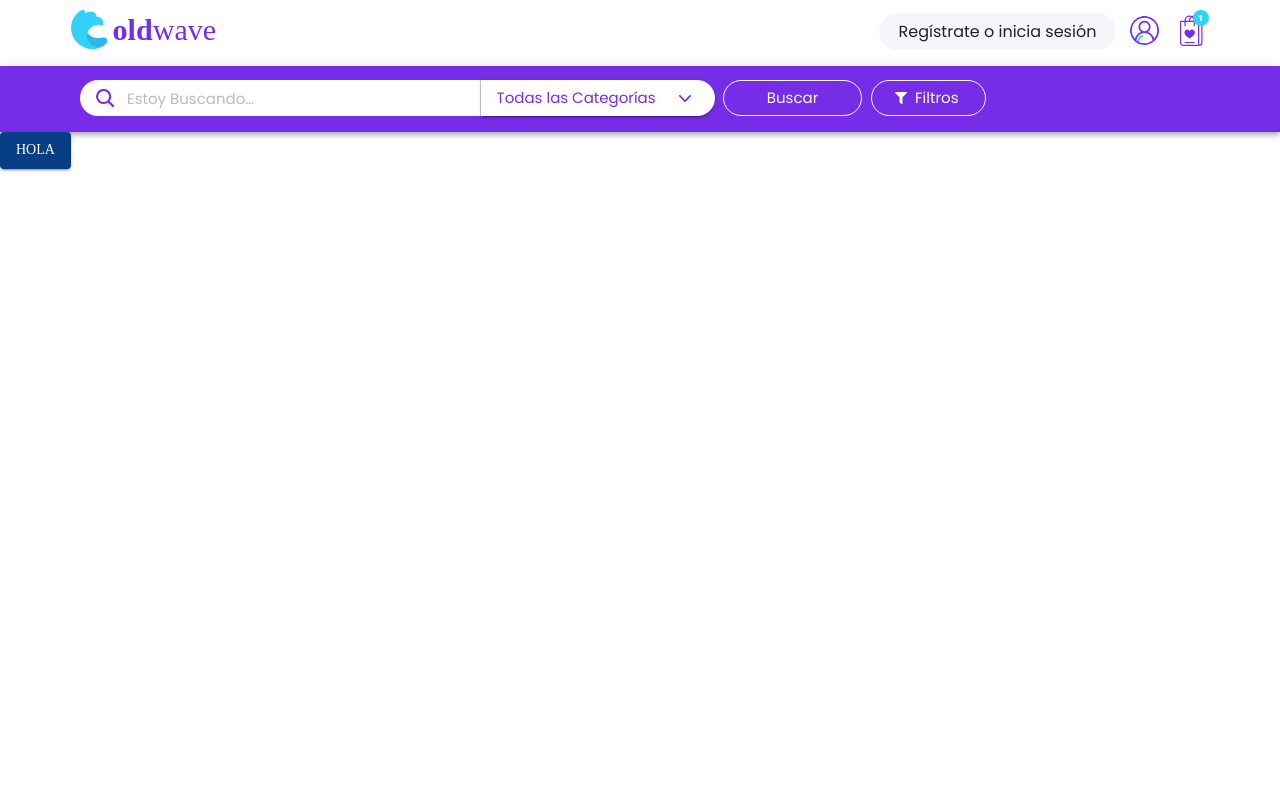
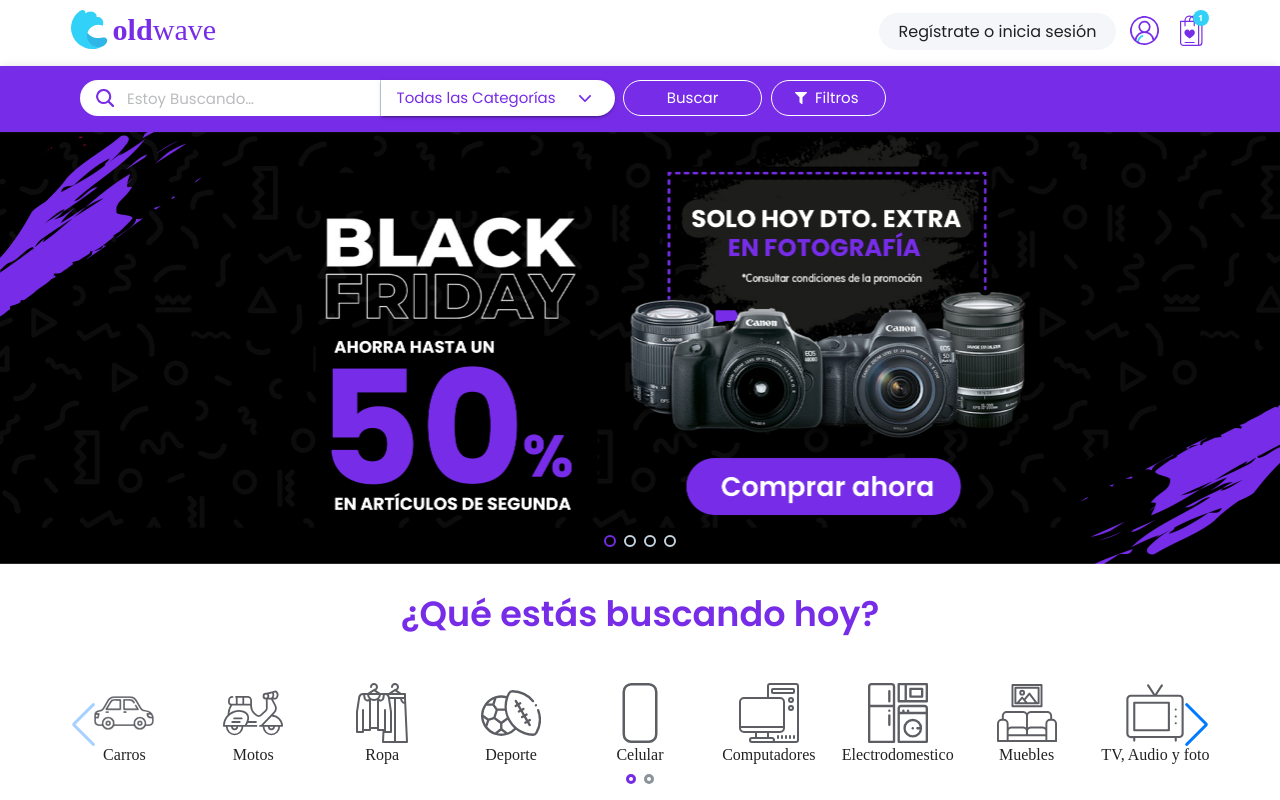
Before and after one commit to juancr5/Old_Wave-React-Front, a React (Create React App) app: page / in a window 1280 px wide. Built offline with nearby package versions, Linux system fonts and the light colour scheme.

Commit message:
Sliders Image & Icons

```diff
--- a/package.json
+++ b/package.json
@@ -15,6 +15,7 @@
     "react-dom": "^17.0.2",
     "react-router-dom": "^6.2.2",
     "react-scripts": "5.0.0",
+    "swiper": "^8.0.7",
     "web-vitals": "^2.1.4"
   },
   "scripts": {
--- a/src/assets/StyleParameters.js
+++ b/src/assets/StyleParameters.js
@@ -1,6 +1,9 @@
 import {createTheme} from '@mui/material/styles';
 import PoppinsRegular from './fonts/Poppins-Regular.ttf';
 import PoppinsBlack from './fonts/Poppins-Black.ttf';
+import PoppinsMedium from './fonts/Poppins-Medium.ttf';
+import PoppinsSemiBold from './fonts/Poppins-SemiBold.ttf';
+
 
 //Tipogarfias
 export const StyleParameters = createTheme({
@@ -22,6 +25,16 @@ export const StyleParameters = createTheme({
             font-family: 'PoppinsBlack';
             src: local('PoppinsBlack'), local('Poppins-Black'), url(${PoppinsBlack}) format('truetype');
           }
+
+          @font-face {
+            font-family: 'PoppinsMedium';
+            src: local('PoppinsMedium'), local('Poppins-Medium'), url(${PoppinsMedium}) format('truetype');
+          }
+
+          @font-face {
+            font-family: 'PoppinsSemiBold';
+            src: local('PoppinsSemiBold'), local('Poppins-SemiBold'), url(${PoppinsSemiBold}) format('truetype');
+          }
         `,
       },
     },
@@ -29,7 +42,7 @@ export const StyleParameters = createTheme({
     //Paleta de Colores
     palette: {
       primary: {
-        main: '#d87165',
+        main: '#FFFFFF',
         darker: '#053e85',
       },
       violetMain: {
@@ -60,6 +73,7 @@ export const StyleParameters = createTheme({
         sm: 550,
         md: 900,
         lg: 1366,
+        xl: 1400,
       },
     },
   });
--- a/src/components/CustomSwiperBanner.jsx/CustomSwiperBanner.jsx
+++ b/src/components/CustomSwiperBanner.jsx/CustomSwiperBanner.jsx
@@ -1,9 +1,75 @@
-import React from 'react'
+import React, { Fragment } from "react";
+import { useTheme } from '@mui/material/styles';
+import useMediaQuery from '@mui/material/useMediaQuery';
+import { Swiper, SwiperSlide } from "swiper/react";
+import { Pagination } from "swiper";
+import "swiper/css/bundle";
+import "swiper/css";
+import "swiper/css/pagination";
+import "./styles.css";
+
+//Importar Iconos
+import BlackFriday from "../../assets/images/banner-blackfriday@2x.png";
+
+const data = [
+  {
+    img: BlackFriday,
+    title: "BlackFriday",
+  },
+  {
+    img: BlackFriday,
+    title: "BlackFriday",
+  },
+  {
+    img: BlackFriday,
+    title: "BlackFriday",
+  },
+  {
+    img: BlackFriday,
+    title: "BlackFriday",
+  },
+];
 
 const CustomSwiperBanner = () => {
+
+    //Tamaños ajustables de los componentes
+    const theme = useTheme();
+    const matches = useMediaQuery(theme.breakpoints.down('xl'));
+
+    const imageSlider = {
+      width: matches ? "100%" : "80%"
+
+    };
+
+  const pagination = {
+    clickable: true,
+    renderBullet: function (index, className) {
+      return `<span class="${className}"></span>`;
+    },
+  };
+
+  const CustomSlider = ({ img, title }) => {
+    return <img src={img} alt={title} width= {imageSlider.width} height="432px"/>;
+  };
+
   return (
-    <div>CustomSwiperBanner</div>
-  )
-}
+    <Fragment>
+      <Swiper
+        cssMode={true}
+        pagination={pagination}
+        mousewheel={true}
+        keyboard={true}
+        modules={[Pagination]}
+        className="swiperImagenBanner"
+      >
+        {data.map((item, index) => (
+          <SwiperSlide key={index}>
+            <CustomSlider img={item.img} title={item.title} />
+          </SwiperSlide>
+        ))}
+      </Swiper>
+    </Fragment>
+  );
+};
 
 export default CustomSwiperBanner;
--- /dev/null
+++ b/src/components/CustomSwiperBanner.jsx/styles.css
@@ -0,0 +1,42 @@
+.swiperImagenBanner .swiper {
+    height: 280px;
+}
+
+.swiperImagenBanner .swiper-slide {
+    text-align: center;
+    font-size: 18px;
+    background: #ffffff;
+
+    /* Center slide text vertically */
+    display: -webkit-box;
+    display: -ms-flexbox;
+    display: -webkit-flex;
+    display: flex;
+    -webkit-box-pack: center;
+    -ms-flex-pack: center;
+    -webkit-justify-content: center;
+    justify-content: center;
+    -webkit-box-align: center;
+    -ms-flex-align: center;
+    -webkit-align-items: center;
+    align-items: center;
+  }
+
+  .swiperImagenBanner .swiper-slide img {
+    display: block;
+    object-fit: cover;
+  }
+
+  .swiperImagenBanner .swiper-pagination-bullet {
+    width: 12px;
+    height: 12px;
+    line-height: 10px;
+    opacity: 1;
+    background: #000;
+    border: 2px solid #C5D3DD;
+  }
+
+  .swiperImagenBanner .swiper-pagination-bullet-active {
+    background: #000;
+    border: 2px solid #742be2;
+  }
--- /dev/null
+++ b/src/components/SwiperIcons/SwiperIcons.jsx
@@ -0,0 +1,116 @@
+import React, { Fragment } from "react";
+import { Paper, Typography, Box } from "@mui/material";
+
+//Importar Iconos
+import iconCarro from "../../assets/icons/icon-carro.svg";
+import iconCelular from "../../assets/icons/icon-celular.svg";
+import iconComputador from "../../assets/icons/icon-computadores.svg";
+import iconDeportes from "../../assets/icons/icon-deporte.svg";
+import iconElectrodomestico from "../../assets/icons/icon-electrodomesticos.svg";
+import iconMoto from "../../assets/icons/icon-moto.svg";
+import iconMueble from "../../assets/icons/icon-mueble.svg";
+import IconRopa from "../../assets/icons/icon-ropa.svg";
+import IconTv from "../../assets/icons/icon-tv.svg";
+
+import { Swiper, SwiperSlide } from "swiper/react";
+import { Navigation, Pagination } from "swiper";
+
+import "swiper/css/bundle";
+import "swiper/css";
+import "swiper/css/navigation";
+import "swiper/css/pagination";
+
+import "./styles.css";
+
+const data = [
+    {
+        img: iconCarro,
+        title: "Carros",
+    },
+    {
+        img: iconMoto,
+        title: "Motos",
+    },
+    {
+        img: IconRopa,
+        title: "Ropa",
+    },
+    {
+        img: iconDeportes,
+        title: "Deporte",
+    },
+    {
+        img: iconCelular,
+        title: "Celular",
+    },
+    {
+        img: iconComputador,
+        title: "Computadores",
+    },
+    {
+        img: iconElectrodomestico,
+        title: "Electrodomestico",
+    },
+    {
+        img: iconMueble,
+        title: "Muebles",
+    },
+    {
+        img: IconTv,
+        title: "TV, Audio y foto",
+    },
+];
+
+const SwiperIcons = () => {
+    const pagination = {
+        clickable: true,
+        renderBullet: function (index, className) {
+            return `<span class="${className}"></span>`;
+        },
+    };
+
+    const CustomSlider = ({ img, title }) => {
+        return (
+            <Box elevation={0}>
+                <div className="imgIcon">
+                    <img src={img} alt={title} width="60px" height="60px" />
+                </div>
+                <Typography>{title}</Typography>
+            </Box>
+        );
+    };
+
+    return (
+        <>
+            <Box
+            mr= "60px"
+            ml= "60px"
+            >
+                <Swiper
+                    navigation={true}
+                    cssMode={true}
+                    pagination={pagination}
+                    mousewheel={true}
+                    keyboard={true}
+                    slidesPerView={9}
+                    spaceBetween={0}
+                    modules={[Navigation, Pagination]}
+                    className="mySwiper"
+                >
+                    {data.map((item, index) => (
+                        <SwiperSlide key={index}>
+                            <CustomSlider img={item.img} title={item.title} />
+                        </SwiperSlide>
+                    ))}
+                    <SwiperSlide>
+                        <Paper elevation={3}>
+                            <img src={iconCarro} alt={"title"} />
+                        </Paper>
+                    </SwiperSlide>
+                </Swiper>
+            </Box>
+        </>
+    );
+};
+
+export default SwiperIcons;
--- /dev/null
+++ b/src/components/SwiperIcons/styles.css
@@ -0,0 +1,47 @@
+.mySwiper {
+    height: 120px;
+}
+
+.mySwiper .swiper-slide {
+    text-align: center;
+    font-size: 18px;
+    background: #fff;
+
+    /* Center slide text vertically */
+    display: -webkit-box;
+    display: -ms-flexbox;
+    display: -webkit-flex;
+    display: flex;
+    -webkit-box-pack: center;
+    -ms-flex-pack: center;
+    -webkit-justify-content: center;
+    justify-content: center;
+    -webkit-box-align: center;
+    -ms-flex-align: center;
+    -webkit-align-items: center;
+    align-items: center;
+  }
+
+ .mySwiper .imgIcon {
+    display: flex;
+    justify-content: center;
+  }
+
+  .mySwiper .swiper-pagination {
+    bottom: -6px;
+  }
+
+  .mySwiper .swiper-pagination-bullet {
+    width: 10px;
+    height: 10px;
+    line-height: 10px;
+    opacity: 1;
+    background: #fff;
+    border: 3px solid #8a939a;
+    margin-top: 20px;
+  }
+
+  .mySwiper .swiper-pagination-bullet-active {
+    background: #fff;
+    border: 3px solid #742be2;
+  }
--- a/src/layout/headers/Navbar.jsx
+++ b/src/layout/headers/Navbar.jsx
@@ -17,25 +17,26 @@ import iconFilter from '../../assets/icons/icon-filter.svg';
 
 const Navbar = () => {
 
+  // Se importa el useState desde el useContext de Categories
+  const { input, setInput } = React.useContext(InitialContext)
+
   //Tamaños ajustables de los componentes
   const theme = useTheme();
   const matches = useMediaQuery(theme.breakpoints.down('md'));
 
-  // Se importa el useState desde el useContext de Categories
-  const { input, setInput } = React.useContext(InitialContext)
+  const findProps = {
+    marginLeft: matches ? "40px" : "80px"
+  };
 
   const handleClick = (e) => {
     getProductsByName(input.textInput, 1).then((product) => {
       setInput({
         ...input,
-        AllProducts:product.data.items
+        AllProducts: product.data.items
       });
     });
-};
+  };
 
-  const findProps = {
-    marginLeft: matches ? "40px" : "80px"
-  };
 
   const findButtonProps = {
     variant: matches ? "contained" : "outlined",
--- a/src/layout/headers/SearchBar.jsx
+++ b/src/layout/headers/SearchBar.jsx
@@ -26,7 +26,7 @@ const Search = styled('div')(({ theme }) => ({
         width: "200px",
     },
     [theme.breakpoints.between('md', 'lg')]: {
-        width: "400px",
+        width: "300px",
     },
 }));
 
@@ -58,7 +58,7 @@ const StyledInputBase = styled(InputBase)(({ theme }) => ({
             width: '130px',
         },
         [theme.breakpoints.between('md', 'lg')]: {
-            width: '240px',
+            width: '220px',
         },
     },
 }));
--- a/src/views/home/Home.jsx
+++ b/src/views/home/Home.jsx
@@ -1,11 +1,44 @@
-import { Button } from '@mui/material';
+import { Box, Typography } from '@mui/material';
 import React from 'react'
+import CustomSwiperBanner from '../../components/CustomSwiperBanner.jsx/CustomSwiperBanner';
+import SwiperIcons from '../../components/SwiperIcons/SwiperIcons';
+
 
 const Home = () => {
 
   return (
     <>
-    <Button sx={{backgroundColor:"primary.darker", "&:hover": {backgroundColor: "#d87165"}}} variant='contained'>hola</Button>
+      <Box>
+        {/*Slider de Imagenes*/}
+        <CustomSwiperBanner />
+
+        {/*Mensaje: Que Estás Buscando*/}
+        <Box
+          sx={{
+            display: "flex",
+            width: "100%",
+            alignItems: "center",
+            justifyContent: "center",
+            mt: 3,
+            mb: 3,
+          }}
+        >
+          <Typography
+            sx={{
+              fontSize: "35px",
+              color: "violetMain.main",
+              //Estilo de la fuente
+              fontFamily: "PoppinsSemiBold",
+              textAlign: "left",
+            }}>
+            ¿Qué estás buscando hoy?
+          </Typography>
+        </Box>
+
+        {/*Mensaje: Que Estás Buscando*/}
+        <SwiperIcons/>
+
+      </Box>
     </>
   )
 }
```
Also changed, not shown: 1 other file (tests, documents, lock files or other folders).
